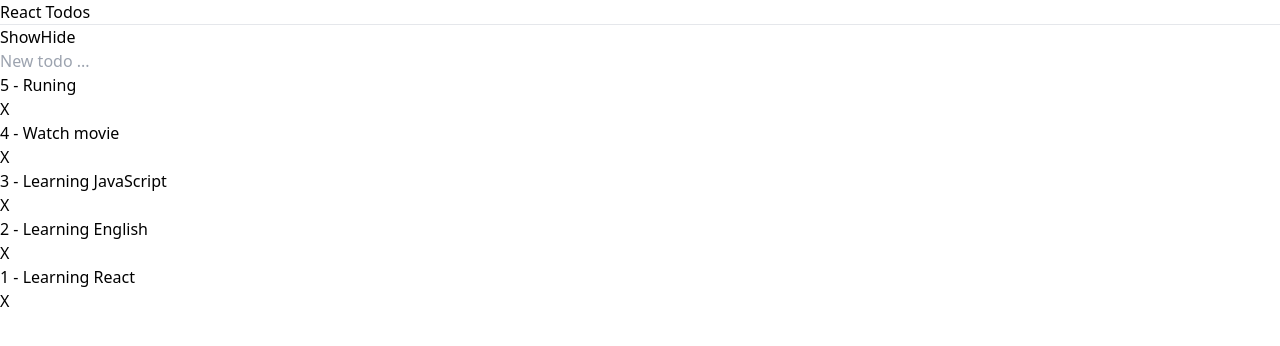
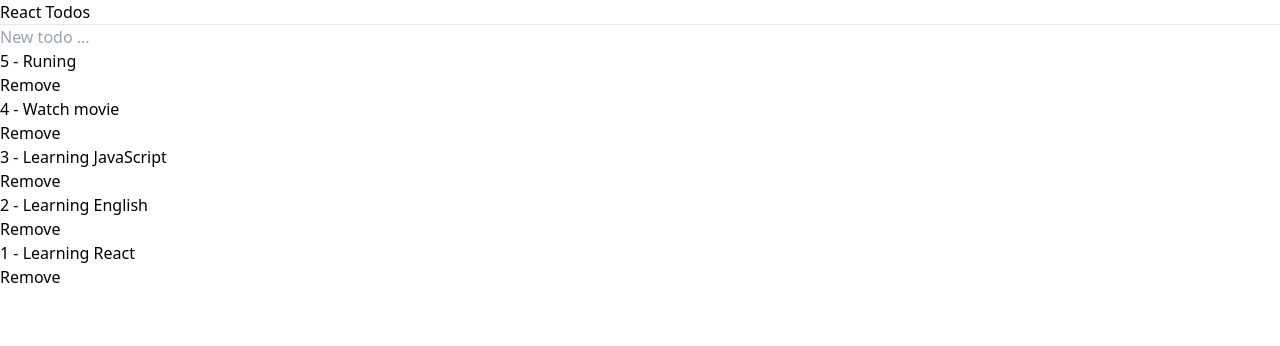
Before and after one commit to mohsensami/next-real-estate, a React (Vite) app: page / in a window 1280 px wide. Shown: the top 346 px of the page. Built offline with nearby package versions, Linux system fonts and the light colour scheme.

Commit message:
TodoList component

```diff
--- a/src/App.jsx
+++ b/src/App.jsx
@@ -1,15 +1,15 @@
-import { useState } from "react";
-import Header from "./components/Header";
+import { useState } from 'react';
+import Header from './components/Header';
+import TodoList from './components/TodoList';
 
 export default function App() {
-  const [showTodos, setShowTodos] = useState(true);
-  const [title, setTitle] = useState("");
+    const [title, setTitle] = useState('');
     const [todos, setTodos] = useState([
-    { id: 1, title: "Learning React", completed: false },
-    { id: 2, title: "Learning English", completed: false },
-    { id: 3, title: "Learning JavaScript", completed: true },
-    { id: 4, title: "Watch movie", completed: true },
-    { id: 5, title: "Runing", completed: false },
+        { id: 1, title: 'Learning React', completed: false },
+        { id: 2, title: 'Learning English', completed: false },
+        { id: 3, title: 'Learning JavaScript', completed: true },
+        { id: 4, title: 'Watch movie', completed: true },
+        { id: 5, title: 'Runing', completed: false },
     ]);
     const handleRemove = (id) => {
         setTodos((prevTodos) => {
@@ -41,20 +41,13 @@
         setTodos((prevTodos) => {
             return [...prevTodos, newTodo];
         });
-    setTitle("");
+        setTitle('');
     };
     return (
         <div className="container mx-auto">
             <Header />
             <hr />
-      <div className="flex justify-center gap-2">
-        <button className="bg-red-500 p-2" onClick={() => setShowTodos(true)}>
-          Show
-        </button>
-        <button className="bg-red-500 p-2" onClick={() => setShowTodos(false)}>
-          Hide
-        </button>
-      </div>
+
             <div className="flex flex-col gap-2 max-w-sm mx-auto">
                 <div>
                     <form onSubmit={handleSubmit}>
@@ -69,28 +62,7 @@
                         </label>
                     </form>
                 </div>
-        {showTodos &&
-          todos
-            .sort((a, b) => b.id - a.id)
-            .map((todo, index) => (
-              <div
-                key={index}
-                className="bg-gray-200 p-4 flex justify-between items-center cursor-pointer"
-              >
-                <h2
-                  onClick={() => handleCheck(todo.id)}
-                  className={`${todo.completed ? "line-through" : ""}`}
-                >
-                  {todo.id} - {todo.title}
-                </h2>
-                <span
-                  onClick={() => handleRemove(todo.id)}
-                  className="bg-red-500 text-white p-1 cursor-pointer"
-                >
-                  X
-                </span>
-              </div>
-            ))}
+                <TodoList todos={todos} handleCheck={handleCheck} handleRemove={handleRemove} />
             </div>
         </div>
     );
--- /dev/null
+++ b/src/components/TodoList.jsx
@@ -0,0 +1,26 @@
+const TodoList = (props) => {
+    return (
+        <div>
+            {props.todos
+                .sort((a, b) => b.id - a.id)
+                .map((todo, index) => (
+                    <div key={index} className="bg-gray-200 p-4 flex justify-between items-center cursor-pointer">
+                        <h2
+                            onClick={() => props.handleCheck(todo.id)}
+                            className={`${todo.completed ? 'line-through' : ''}`}
+                        >
+                            {todo.id} - {todo.title}
+                        </h2>
+                        <span
+                            onClick={() => props.handleRemove(todo.id)}
+                            className="bg-red-500 text-white text-xs rounded-md p-2"
+                        >
+                            Remove
+                        </span>
+                    </div>
+                ))}
+        </div>
+    );
+};
+
+export default TodoList;
```
Lines whose indentation alone changed are shown as unchanged.
